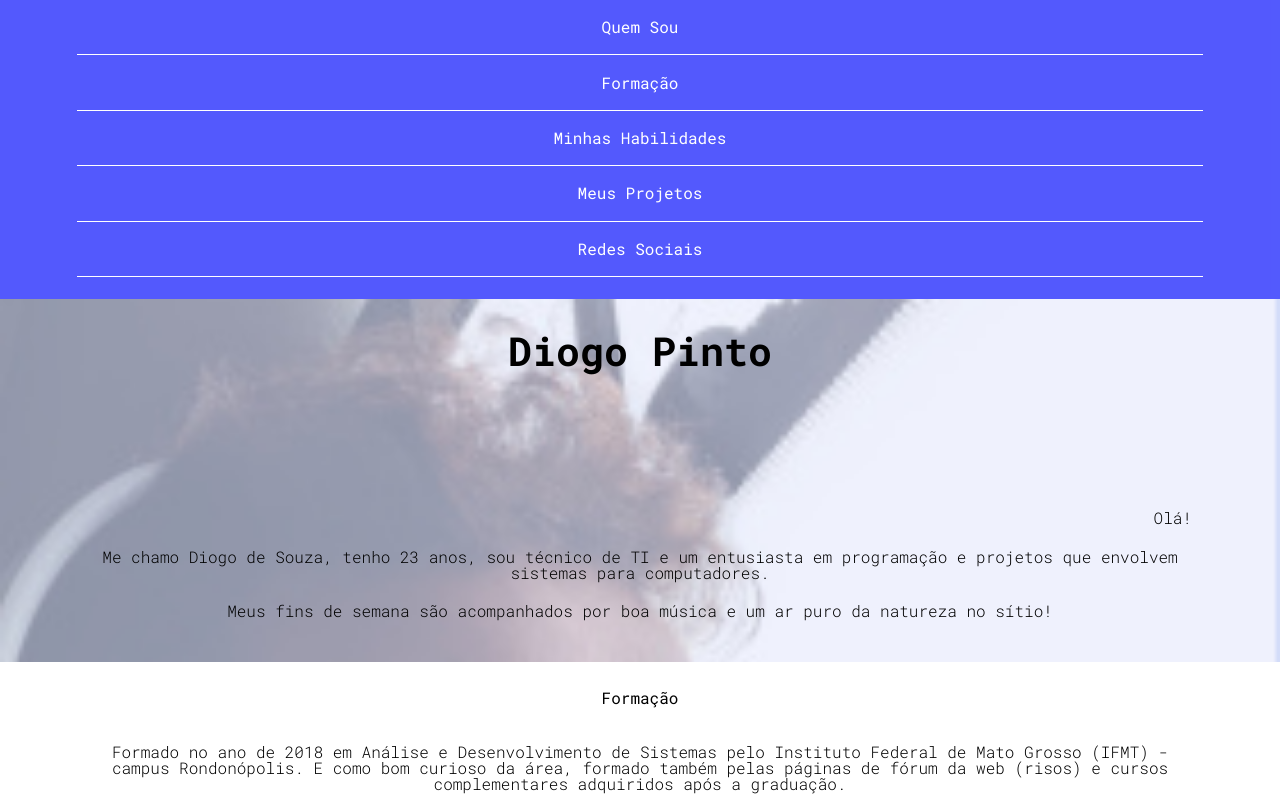
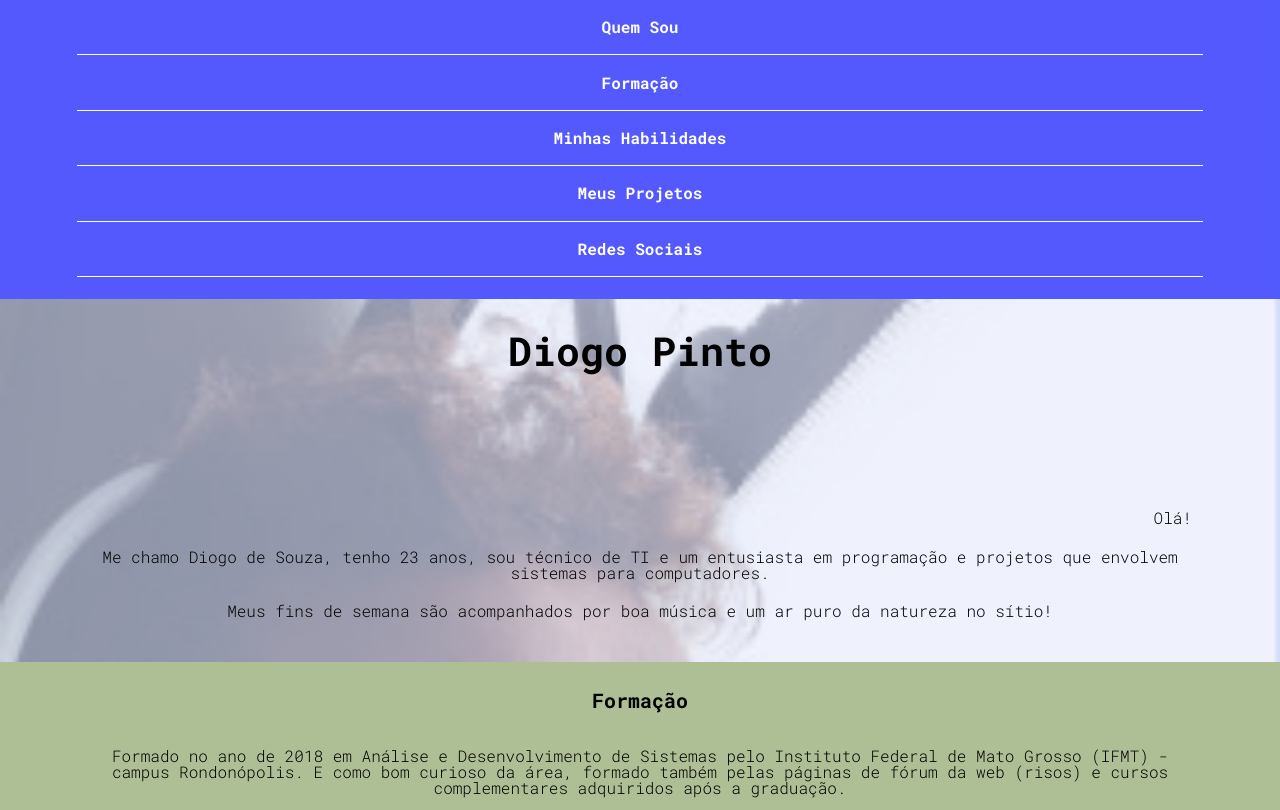
Before and after one commit to diogosfpinto/PaginaProfissional, a plain HTML site: page index.html in a window 1280 px wide. Shown: the top 810 px of the page. Drawn offline with Linux system fonts and the light colour scheme.

Commit message:
alterado peso titulo da seçoes; espacamento secao "formacao"

```diff
--- a/css/base.css
+++ b/css/base.css
@@ -16,5 +16,6 @@ body {
 .conteudo__titulo {
     text-align: center;
     padding: 1.7rem;
-    font-weight: 400;
+    font-size: 20px;
+    font-weight: 700;
 }
--- a/css/cabecalho.css
+++ b/css/cabecalho.css
@@ -17,6 +17,7 @@
 
 .navegacao__link {
     text-align: center;
+    font-weight: 700;
     padding-top: 1.2rem;
     padding-bottom: 1.2rem;
     border-bottom: white solid 1px;
--- /dev/null
+++ b/css/formacao.css
@@ -0,0 +1,4 @@
+.conteudo__formacao {
+    background: rgba(156,176,123, 0.8);
+    padding-bottom: 2.5rem;
+}
--- a/index.html
+++ b/index.html
@@ -9,6 +9,7 @@
     <link href="css/base.css" rel="stylesheet">
     <link href="css/cabecalho.css" rel="stylesheet">
     <link href="css/quem-sou.css" rel="stylesheet">
+    <link href="css/formacao.css" rel="stylesheet">
 
 </head>
 <body>
```
